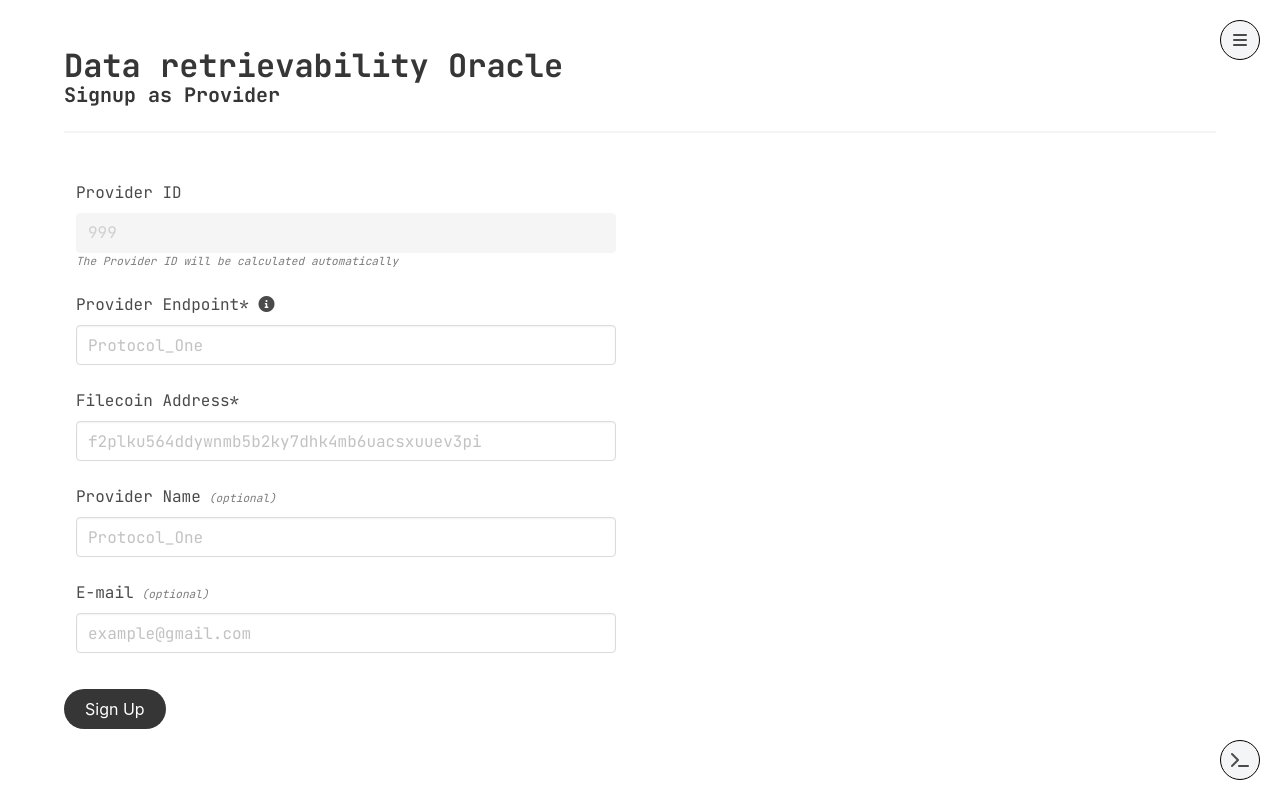
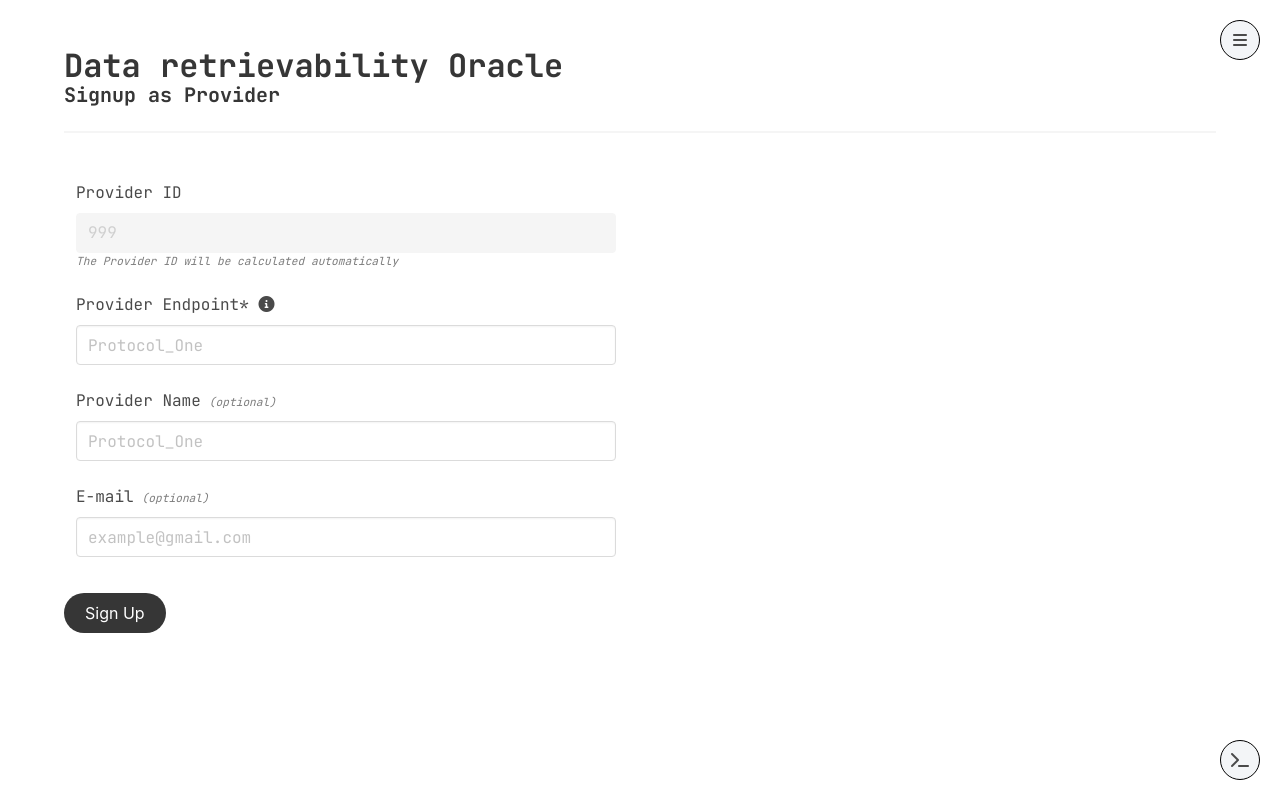
Before and after one commit to cryptonetlab/retriev, a Vue app in the folder clients-ui/: page /#/signup in a window 1280 px wide. Built offline with nearby package versions, Linux system fonts and the light colour scheme.

Commit message:
field "Filecoin Address" removed

```diff
--- a/clients-ui/src/views/Signup.vue
+++ b/clients-ui/src/views/Signup.vue
@@ -42,13 +42,6 @@
                   ></i>
                 </p>
                 <b-input v-model="address" placeholder="Protocol_One"></b-input>
-              </div>
-              <div class="column is-12">
-                <p class="mb-2">Filecoin Address*</p>
-                <b-input
-                  v-model="address"
-                  placeholder="f2plku564ddywnmb5b2ky7dhk4mb6uacsxuuev3pi"
-                ></b-input>
               </div>
               <div class="column is-12">
                 <div class="is-flex is-align-items-baseline">
@@ -139,7 +132,6 @@ export default {
       loading: false,
       // FORM
       provider: "",
-      address: "",
       email: "",
     };
   },
```
